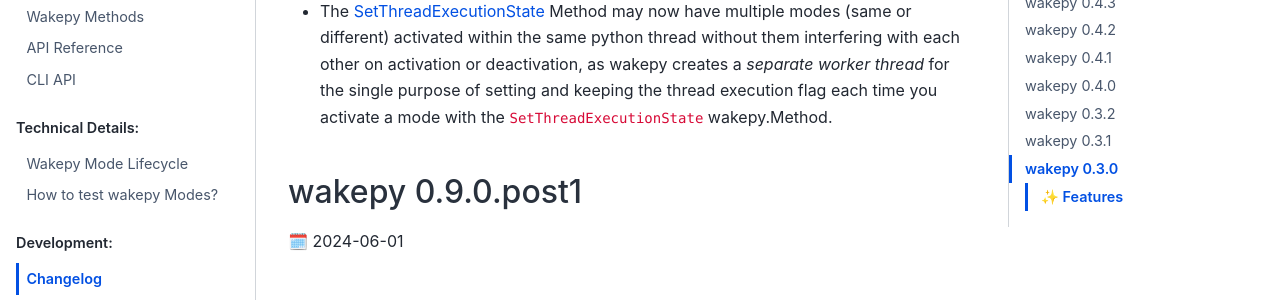
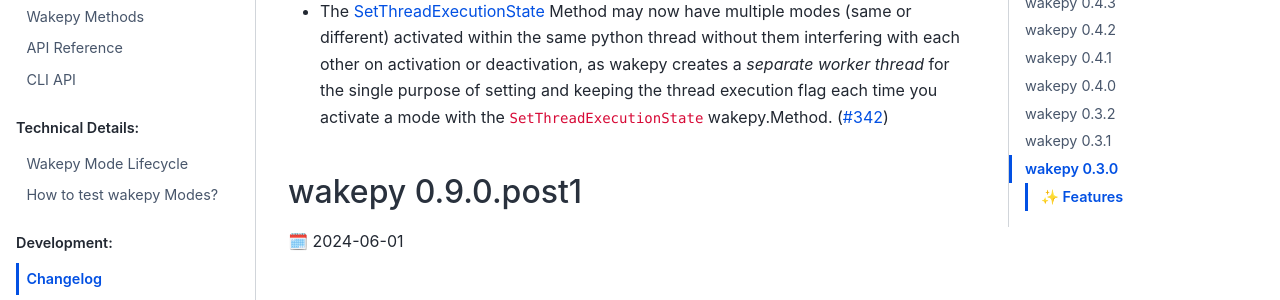
Before and after one commit to fohrloop/wakepy, a Sphinx documentation site: the page built from docs/source/changelog.md, in a window 1280 px wide and 900 px high. Shown: the part 337-637 px from the top of the window. Built offline with Sphinx 7.4.7 and the Sphinx Book theme 1.1.4, drawn with Linux system fonts in a browser that asks for light colours; the version number could not be read and is left out.

Commit message:
add pr to changelog

```diff
--- a/docs/source/changelog.md
+++ b/docs/source/changelog.md
@@ -4,7 +4,7 @@
 🗓️ Unreleased
 
 ### ✨ Features
-- The [SetThreadExecutionState](#windows-stes) Method may now have multiple modes (same or different) activated within the same python thread without them interfering with each other on activation or deactivation, as wakepy creates a *separate worker thread* for the single purpose of setting and keeping the thread execution flag each time you activate a mode with the `SetThreadExecutionState` wakepy.Method.
+- The [SetThreadExecutionState](#windows-stes) Method may now have multiple modes (same or different) activated within the same python thread without them interfering with each other on activation or deactivation, as wakepy creates a *separate worker thread* for the single purpose of setting and keeping the thread execution flag each time you activate a mode with the `SetThreadExecutionState` wakepy.Method. ([#342](https://github.com/fohrloop/wakepy/pull/342))
 
 ## wakepy 0.9.0.post1
 🗓️ 2024-06-01
```
